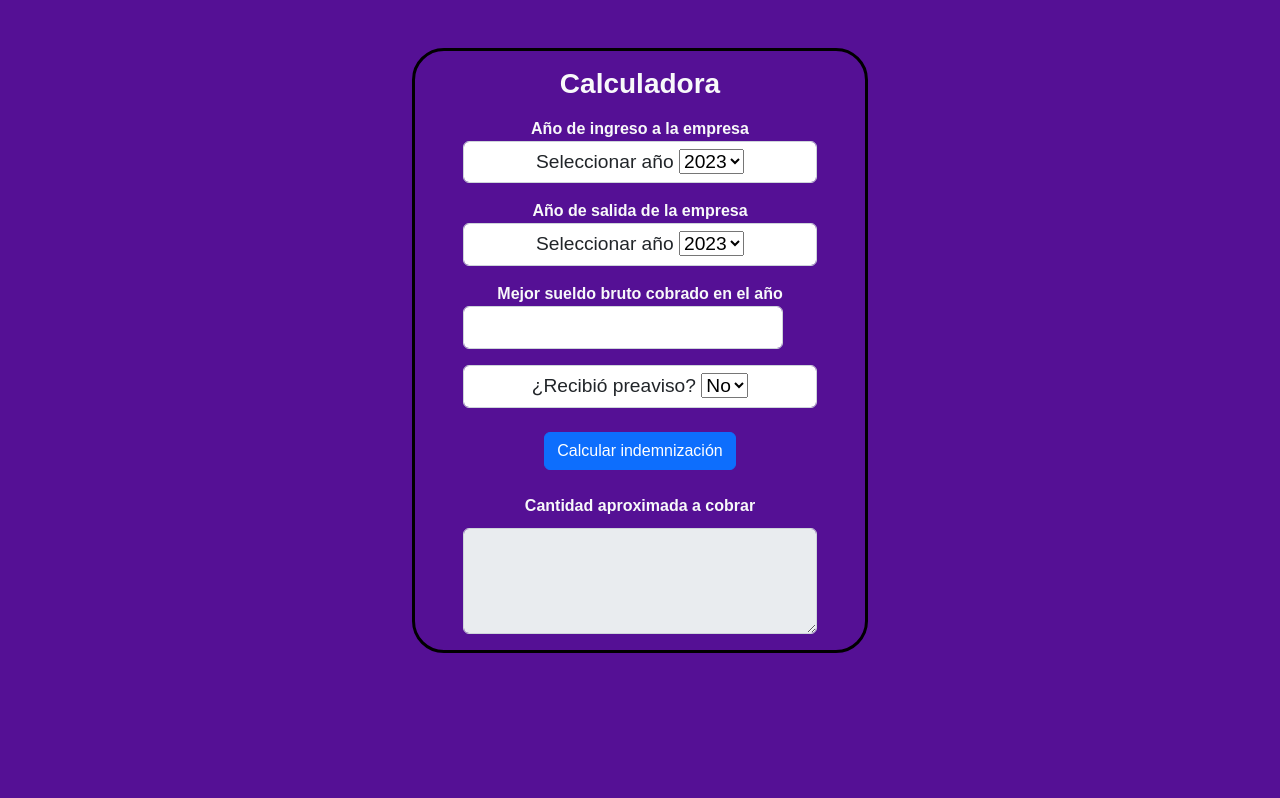
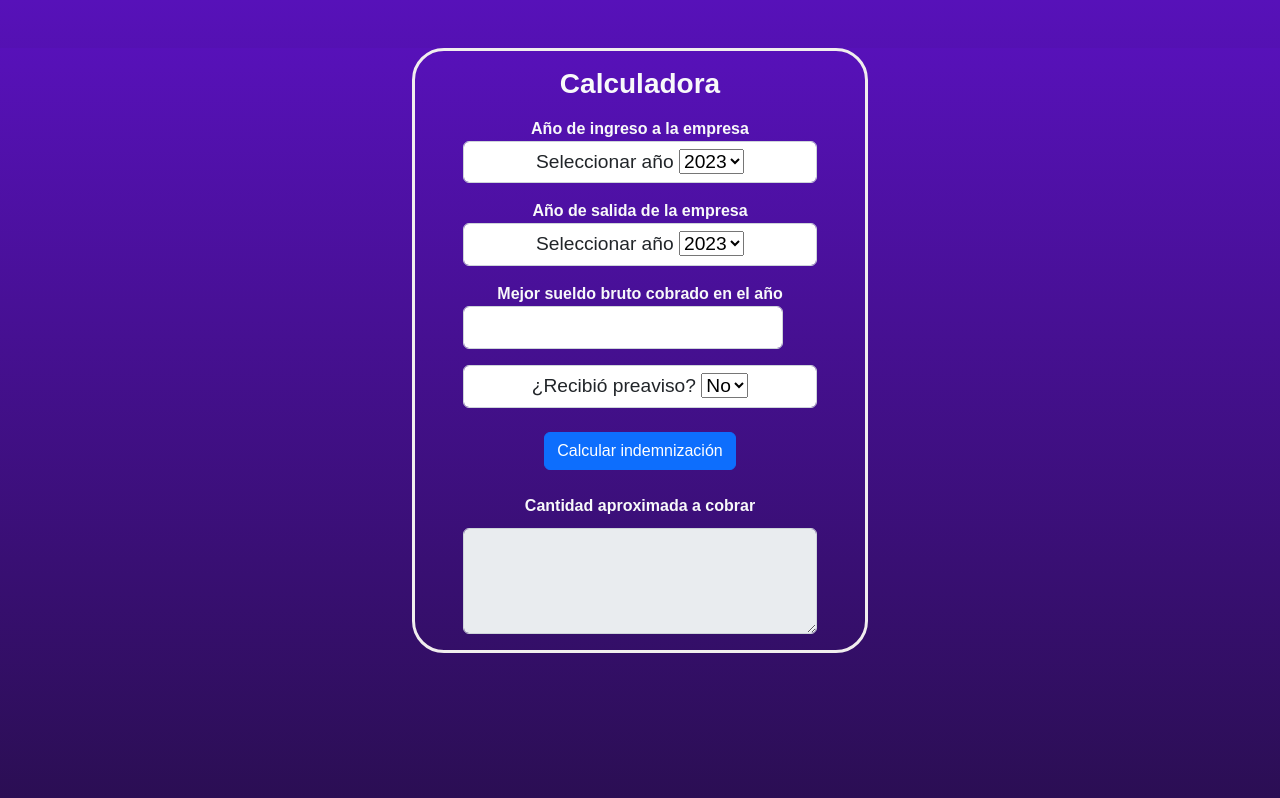
Before and after one commit to PerPab/calculadora-ind, a plain HTML site: page index.html in a window 1280 px wide. Drawn offline with Linux system fonts and the light colour scheme.

Commit message:
color-fondo

```diff
--- a/css/estilos.css
+++ b/css/estilos.css
@@ -6,7 +6,6 @@
     font-family: 'Montserrat', sans-serif;
     font-family: 'Open Sans', sans-serif;
     font-family: 'Rajdhani', sans-serif;
-
 }
 
 
@@ -19,7 +18,7 @@
     justify-content: center;
     justify-items: center;
     align-items: center;
-    border: solid 3px black;
+    border: solid 3px rgb(241, 238, 238);
     border-radius: 2rem;
 
 }
@@ -35,10 +34,16 @@
     padding: 0%;
 }
 
-body{
+body, html{
     width: 100%;
-    background-color: rgb(85,16,149);
+    height: 100%;
+    background-position: center;
+    background-repeat: no-repeat;
+    background-size: cover;
+    background: linear-gradient(#5711b9, #280e4d);
+
 }
+
 
 .boton{
     width:fit-content;
```
